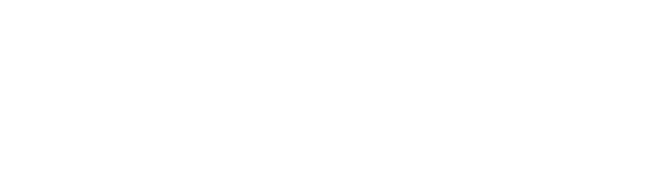
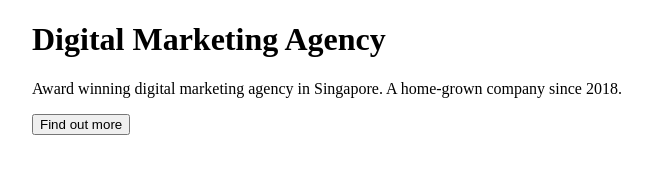
Before and after one commit to mDavron/figma, a plain HTML site: page index.html in a window 1280 px wide. Shown: the whole page, without its empty margins (124-776 px from the left). Drawn offline with Linux system fonts and the light colour scheme.

Commit message:
container

```diff
--- a/index.html
+++ b/index.html
@@ -4,7 +4,20 @@
     <meta charset="UTF-8" />
     <meta name="viewport" content="width=device-width, initial-scale=1.0" />
     <title>Learn Perfect pixel</title>
-    <link rel="stylesheet" href="style.css" />
+    <link rel="stylesheet" href="/styles/main.css" />
   </head>
-  <body></body>
+  <body>
+    <!-- HEADER -->
+    <header class="header">
+      <div class="container">
+        <h1 class="header_title">Digital Marketing Agency</h1>
+        <p class="header_text">
+          Award winning digital marketing agency in Singapore. A home-grown
+          company since 2018.
+        </p>
+        <button class="header_button">Find out more</button>
+      </div>
+    </header>
+    <!-- SERVICES -->
+  </body>
 </html>
--- a/style.css
+++ /dev/null
@@ -1,9 +0,0 @@
-/* GENERAL */
-html {
-  box-sizing: border-box;
-}
-*,
-*::before,
-*::after {
-  box-sizing: inherit;
-}
--- /dev/null
+++ b/styles/main.css
@@ -0,0 +1,26 @@
+/* GENERAL */
+html {
+  box-sizing: border-box;
+}
+*,
+*::before,
+*::after {
+  box-sizing: inherit;
+}
+body {
+  margin: 0;
+}
+.container {
+  max-width: 1440px;
+  width: 100%;
+  margin: 0 auto;
+  padding: 0 156px;
+}
+.header {
+}
+.header_title {
+}
+.header_text {
+}
+.header_button {
+}
```
